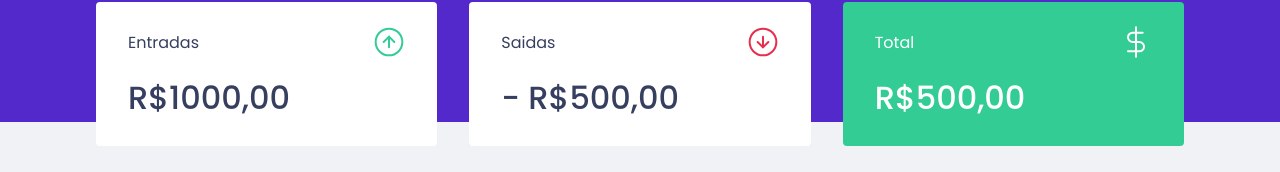
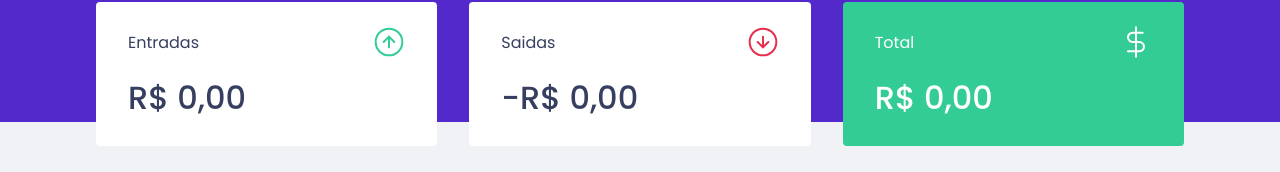
Before and after one commit to Pedroor/Dtmoney, a React (Create React App) app in the folder dtmoney/: page / in a window 1280 px wide. Shown: the part 150-322 px from the top of the page. Built offline with nearby package versions, Linux system fonts and the light colour scheme; no server answers; what miragejs would draw is missing.

Commit message:
Finalizando  o Módulo 2 ignite, adicionando a context Api e criando um custom hook a partir disso

```diff
--- a/dtmoney/src/App.tsx
+++ b/dtmoney/src/App.tsx
@@ -5,6 +5,7 @@ import { Header } from "./components/Header";
 import { TransactionModal } from "./components/TransactionModal";
 
 import { GlobalStyle } from "./styles/global";
+import { TransactionsProvider } from "./hooks/useTransactions";
 
 export function App() {
   const [isNewTransactionModalOpen, setIsNewTransactionModalOpen] = useState(
@@ -19,14 +20,15 @@ export function App() {
     setIsNewTransactionModalOpen(false);
   }
   return (
-    <>
+    <TransactionsProvider>
       <Header onOpenNewTransactionModal={handleOpenNewTransactionModal} />
       <Dashboard />
       <GlobalStyle />
+
       <TransactionModal
         isOpen={isNewTransactionModalOpen}
         onRequestClose={handleCloseNewTransactionModal}
       />
-    </>
+    </TransactionsProvider>
   );
 }
--- a/dtmoney/src/TransactionsContext.ts
+++ /dev/null
@@ -1,3 +0,0 @@
-import { createContext } from "react";
-
-export const TransactionsContext = createContext([]);
--- a/dtmoney/src/components/Header/index.tsx
+++ b/dtmoney/src/components/Header/index.tsx
@@ -1,5 +1,3 @@
-import { useState } from "react";
-
 import logoImg from "../../assets/logo.svg";
 import { Container, Content } from "./styles";
 
--- a/dtmoney/src/components/Summary/index.tsx
+++ b/dtmoney/src/components/Summary/index.tsx
@@ -1,10 +1,31 @@
 import incomeImg from "../../assets/income.svg";
 import outcomeImg from "../../assets/outcome.svg";
 import totalImg from "../../assets/total.svg";
+import { useTransactions } from "../../hooks/useTransactions";
 
 import { Container } from "./styles";
 
 export function Summary() {
+  const { transactions } = useTransactions();
+
+  const summary = transactions.reduce(
+    (acc, transaction) => {
+      if (transaction.type === "deposit") {
+        acc.deposits += transaction.amount;
+        acc.total += transaction.amount;
+      } else {
+        acc.withdraws += transaction.amount;
+        acc.total -= transaction.amount;
+      }
+      return acc;
+    },
+
+    {
+      deposits: 0,
+      withdraws: 0,
+      total: 0,
+    }
+  );
   return (
     <Container>
       <div>
@@ -12,21 +33,38 @@ export function Summary() {
           <p>Entradas</p>
           <img src={incomeImg} />
         </header>
-        <strong>R$1000,00</strong>
+        <strong>
+          {new Intl.NumberFormat("pt-BR", {
+            style: "currency",
+            currency: "BRL",
+          }).format(summary.deposits)}
+        </strong>
       </div>
       <div>
         <header>
           <p>Saidas</p>
           <img src={outcomeImg} />
         </header>
-        <strong>- R$500,00</strong>
+        <strong>
+          -
+          {new Intl.NumberFormat("pt-BR", {
+            style: "currency",
+            currency: "BRL",
+          }).format(summary.withdraws)}
+        </strong>
       </div>
       <div className="highlight-background">
         <header>
           <p>Total</p>
           <img src={totalImg} />
         </header>
-        <strong>R$500,00</strong>
+        <strong>
+          {" "}
+          {new Intl.NumberFormat("pt-BR", {
+            style: "currency",
+            currency: "BRL",
+          }).format(summary.total)}
+        </strong>
       </div>
     </Container>
   );
--- a/dtmoney/src/components/TransactionModal/index.tsx
+++ b/dtmoney/src/components/TransactionModal/index.tsx
@@ -4,7 +4,7 @@ import closeImg from "../../assets/close.svg";
 import outcomeImg from "../../assets/outcome.svg";
 import incomeImg from "../../assets/income.svg";
 import { FormEvent, useState } from "react";
-import { api } from "../../services/api";
+import { useTransactions } from "../../hooks/useTransactions";
 
 Modal.setAppElement("#root");
 
@@ -17,21 +17,27 @@ export function TransactionModal({
   isOpen,
   onRequestClose,
 }: TransactionModalProps) {
+  const { createTransaction } = useTransactions();
+
   const [type, setType] = useState("deposit");
   const [title, setTitle] = useState("");
   const [value, setValue] = useState(0);
   const [category, setCategory] = useState("");
 
-  function handleCreateNewTransaction(event: FormEvent) {
+  async function handleCreateNewTransaction(event: FormEvent) {
     event.preventDefault();
-    const data = {
+    await createTransaction({
       title,
-      value,
+      amount: value,
       category,
       type,
-    };
+    });
 
-    api.post("/transactions", data);
+    setTitle("");
+    setValue(0);
+    setCategory("");
+    setType("deposit");
+    onRequestClose();
   }
 
   return (
--- a/dtmoney/src/components/TransactionsTable/index.tsx
+++ b/dtmoney/src/components/TransactionsTable/index.tsx
@@ -1,24 +1,8 @@
-import { useEffect, useState } from "react";
 import { Container } from "./styles";
-import { api } from "../../services/api";
-
-interface Transaction {
-  id: number;
-  title: string;
-  type: string;
-  category: string;
-  amount: number;
-  createdAt: string;
-}
+import { useTransactions } from "../../hooks/useTransactions";
 
 export function TransactionTable() {
-  const [transactions, setTransactions] = useState<Transaction[]>([]);
-
-  useEffect(() => {
-    api
-      .get("/transactions")
-      .then(response => setTransactions(response.data.transactions));
-  }, []);
+  const { transactions } = useTransactions();
 
   return (
     <Container>
--- /dev/null
+++ b/dtmoney/src/hooks/useTransactions.tsx
@@ -0,0 +1,63 @@
+import {
+  createContext,
+  useState,
+  useEffect,
+  ReactNode,
+  useContext,
+} from "react";
+import { api } from "../services/api";
+
+interface Transaction {
+  id: number;
+  title: string;
+  type: string;
+  category: string;
+  amount: number;
+  createdAt: string;
+}
+
+type TransactionInput = Omit<Transaction, "id" | "createdAt">;
+
+interface TransactionsProviderProps {
+  children: ReactNode;
+}
+
+interface TransactionsContextData {
+  transactions: Transaction[];
+  createTransaction: (transaction: TransactionInput) => Promise<void>;
+}
+
+export const TransactionsContext = createContext<TransactionsContextData>(
+  {} as TransactionsContextData
+);
+
+export function TransactionsProvider({ children }: TransactionsProviderProps) {
+  const [transactions, setTransactions] = useState<Transaction[]>([]);
+
+  useEffect(() => {
+    api
+      .get("/transactions")
+      .then(response => setTransactions(response.data.transactions));
+  }, []);
+
+  async function createTransaction(transactionInput: TransactionInput) {
+    const response = await api.post("/transactions", {
+      ...transactionInput,
+      createdAt: new Date(),
+    });
+    const { transaction } = response.data;
+
+    setTransactions([...transactions, transaction]);
+  }
+  return (
+    <TransactionsContext.Provider value={{ transactions, createTransaction }}>
+      {children}
+    </TransactionsContext.Provider>
+  );
+}
+
+export function useTransactions() {
+  const context = useContext(TransactionsContext);
+
+  return context;
+}
```
